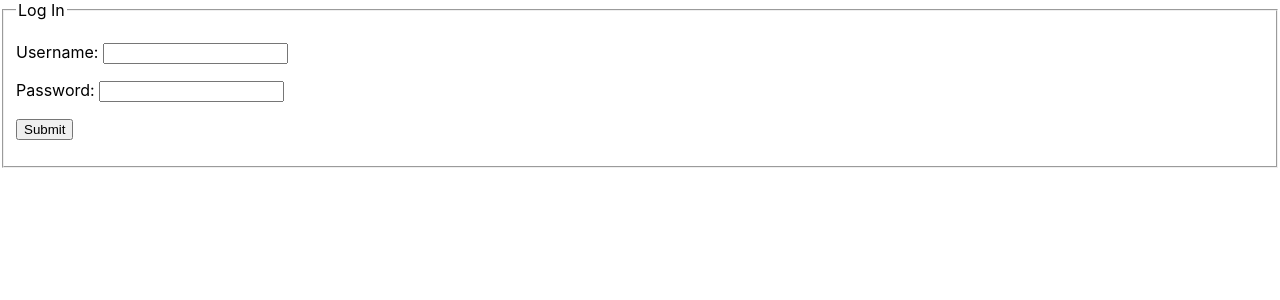
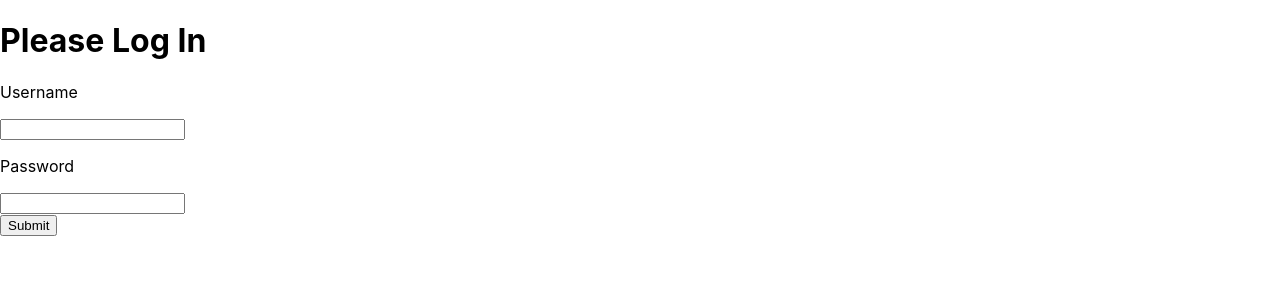
Before and after one commit to connollyp/WIT-SWE-MEAL-PREP, a React (Create React App) app in the folder mealprep/: page / in a window 1280 px wide. Shown: the top 300 px of the page. Built offline with nearby package versions, Linux system fonts and the light colour scheme.

Commit message:
user login database connection

```diff
--- /dev/null
+++ b/mealprep/public/env.js
@@ -0,0 +1 @@
+window.env = {};
--- a/mealprep/public/index.html
+++ b/mealprep/public/index.html
@@ -25,6 +25,7 @@
       Learn how to configure a non-root public URL by running `npm run build`.
     -->
     <title>React App</title>
+    <script id="react-dotenv" src="./env.js"></script>
   </head>
   <body>
     <noscript>You need to enable JavaScript to run this app.</noscript>
--- a/mealprep/src/App.js
+++ b/mealprep/src/App.js
@@ -1,6 +1,16 @@
+import React, { useState } from 'react';
+
+import { BrowserRouter, Route, Switch } from 'react-router-dom';
 import Main from './Components/Main.jsx'
+import Login from './Components/Login';
 
 function App() {
+	const [token, setToken] = useState();
+
+	if (!token) {
+    	return <Login setToken={setToken} />
+  	}
+
     return ( <
         Main / >
     )
--- a/mealprep/src/Components/LogInPage.jsx
+++ /dev/null
@@ -1,40 +0,0 @@
-import React from 'react'
-
-class LogInPage extends React.Component{
-
-    constructor(props){
-        super(props);
-
-        this.handleLogIn = this.props.handleLogIn.bind(this);
-    }
-
-    render() {
-        return(
-
-            <div>
-                <form method="post" onSubmit={this.handleLogIn}>
-                    <fieldset>
-                        <legend>Log In</legend>
-
-                        <p>
-                            <label>Username:    </label>
-                            <input type="textfield" name="username" id="username" required={true}/>
-                        </p>
-
-                        <p>
-                            <label>Password:    </label>
-                            <input type="password" name="password" id="password" required={true}/>
-                        </p>
-
-                        <p>
-                            <input type="submit" />
-                        </p>
-                    </fieldset>
-            </form>
-        </div>
-
-        )
-    }
-}
-
-export default LogInPage;
--- /dev/null
+++ b/mealprep/src/Components/Login.js
@@ -0,0 +1,53 @@
+import React, { useState } from 'react';
+import PropTypes from 'prop-types';
+
+async function loginUser(credentials) {
+ return fetch('http://localhost:8080/login', {
+   method: 'POST',
+   headers: {
+     'Content-Type': 'application/json'
+   },
+   body: JSON.stringify(credentials)
+ })
+   .then(data => data.json())
+}
+
+export default function Login({ setToken }) {
+  const [username, setUserName] = useState();
+  const [password, setPassword] = useState();
+
+  const handleSubmit = async e => {
+    e.preventDefault();
+    const token = await loginUser({
+      username,
+      password
+    });
+
+    if (token["success"] === "true"){
+        setToken(token);
+    }
+  }
+
+  return(
+    <div className="login-wrapper">
+      <h1>Please Log In</h1>
+      <form onSubmit={handleSubmit}>
+        <label>
+          <p>Username</p>
+          <input type="text" onChange={e => setUserName(e.target.value)} />
+        </label>
+        <label>
+          <p>Password</p>
+          <input type="password" onChange={e => setPassword(e.target.value)} />
+        </label>
+        <div>
+          <button type="submit">Submit</button>
+        </div>
+      </form>
+    </div>
+  )
+}
+
+Login.propTypes = {
+  setToken: PropTypes.func.isRequired
+};
--- a/mealprep/src/Components/Main.jsx
+++ b/mealprep/src/Components/Main.jsx
@@ -1,6 +1,5 @@
-import React from 'react'
+import React from 'react';
 import ConfigPage from './ConfigurationPage.jsx';
-import LogInPage from './LogInPage.jsx'
 
 class Main extends React.Component{
 
@@ -9,7 +8,6 @@ class Main extends React.Component{
 
         this.state = {
             configured: false,
-            loggedIn: false,
             username: '',
             password: '',
             constraints: {
@@ -43,21 +41,8 @@ class Main extends React.Component{
         })
     }
 
-    handleLogIn = () => {
-
-        //Should send to database to verify that its working, if not set logged in to false and display error
-        //Should make a log in controller for this
-
-        this.setState({
-            username: document.getElementById("username").value,
-            password: document.getElementById("password").value,
-            loggedIn: true
-        })
-    }
-
     render() {
 
-        if(this.state.loggedIn){
         if(this.state.configured){
 
             console.log(this.state);
@@ -71,14 +56,6 @@ class Main extends React.Component{
                 />
                 )
         }
-        }else{
-            return(
-            <LogInPage
-            handleLogIn={this.handleLogIn}
-            />
-            )
-        }
-
     }
 }
 
```
Also changed, not shown: mealprep/package.json (+18 -3 lines), mealprep/server.js (added, +46 -0 lines), 2 other files (tests, documents, lock files or other folders). Lines whose indentation alone changed are shown as unchanged.
